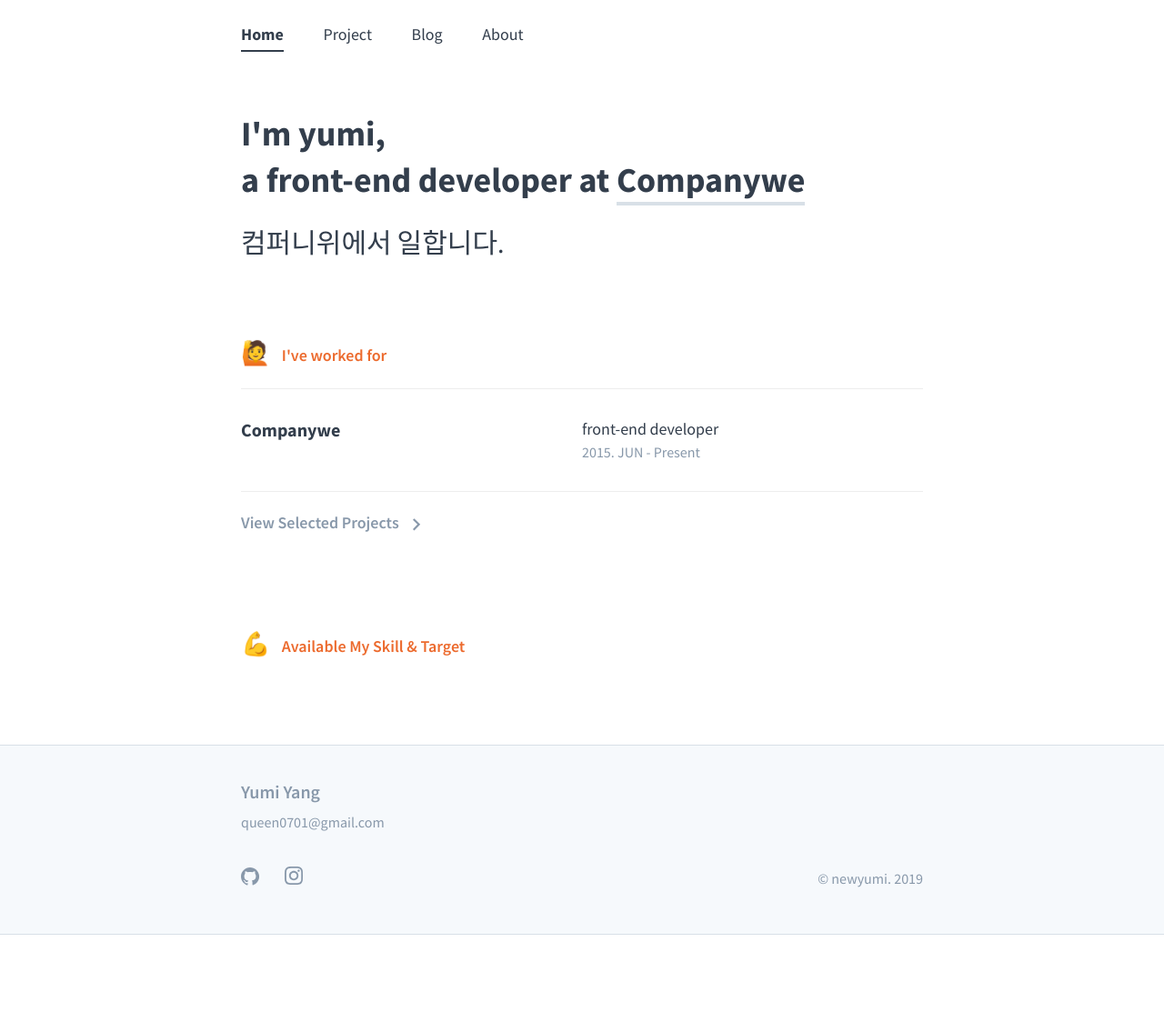
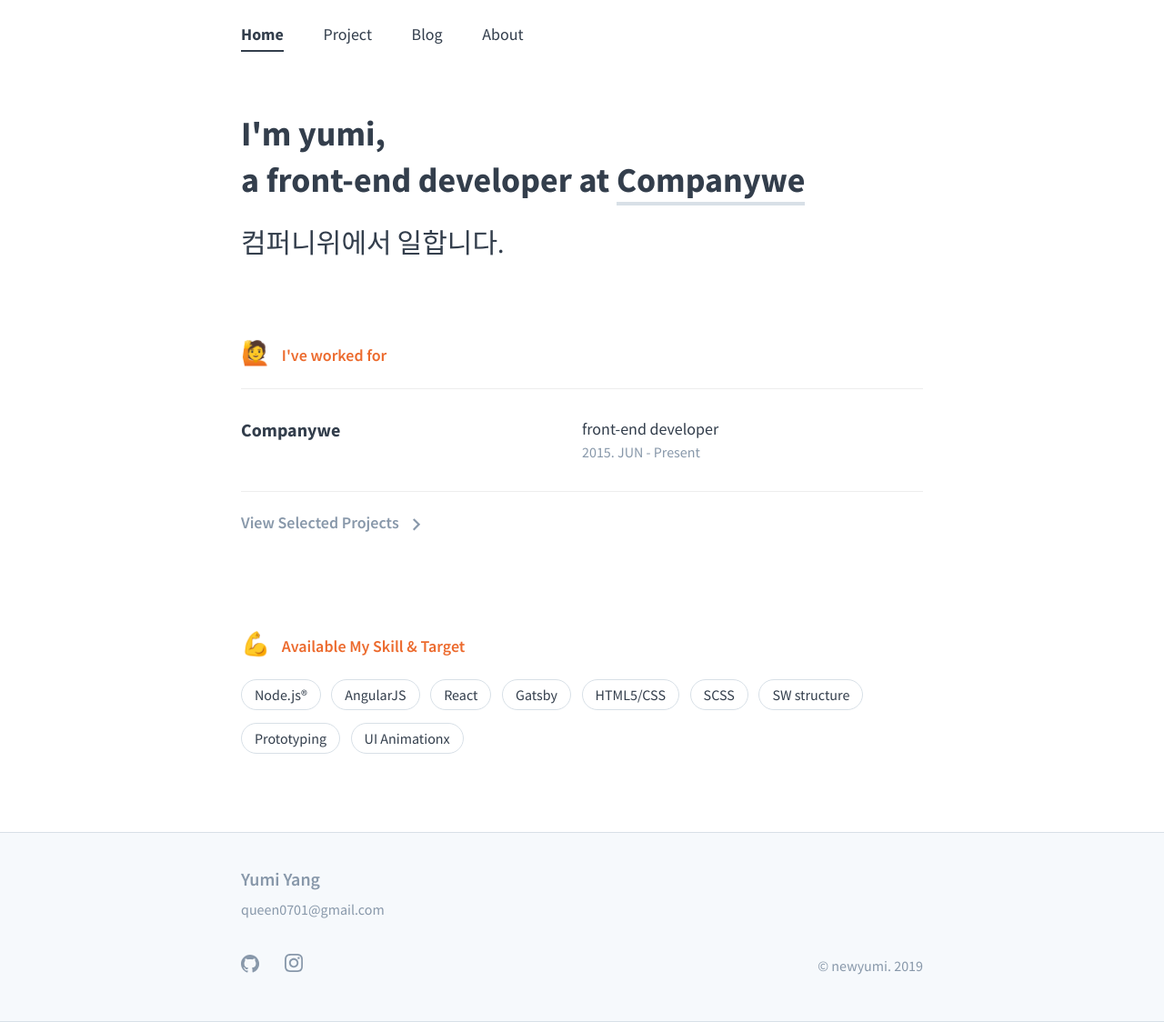
Before and after one commit to newyumi/newyumi.github.io, a Jekyll site: the page built from index.md, in a window 1280 px wide. Shown: the whole page at 91% size. Built offline with Jekyll 4.4.1, drawn with Linux system fonts in a browser that asks for light colours; before the commit the page ends 1028 px from its top, so only the background shows below that.

Commit message:
FIXED skill file name

```diff
--- a/_data/skill-roles.yml
+++ b/_data/skill-targets.yml
@@ -6,4 +6,4 @@
 - name: SCSS
 - name: SW structure
 - name: Prototyping
-- name: UI Animation
+- name: UI Animationx
```
